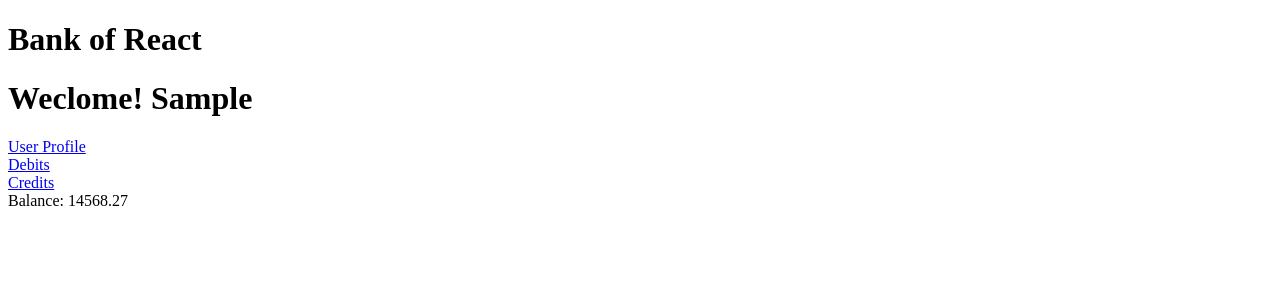
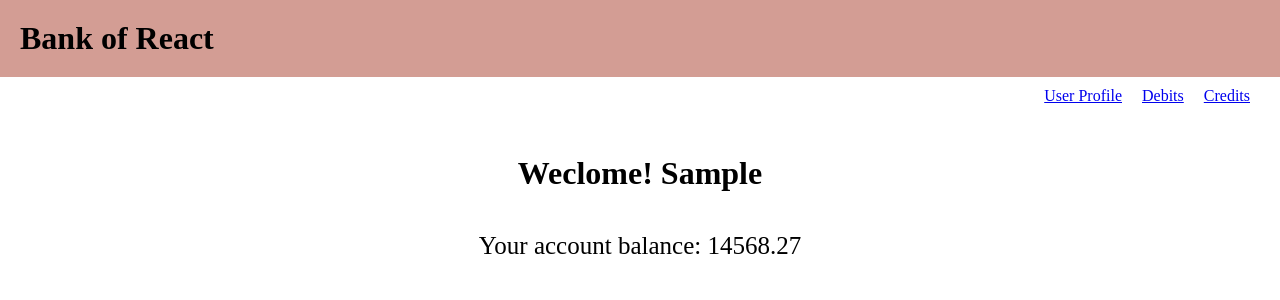
Before and after one commit to YahiaE/react-router, a React (Create React App) app in the folder bank-of-react/: page /login in a window 1280 px wide. Both pictures are taken after typing "Sample", "Sample123" into the empty fields and a click on the button "Log In". Shown: the top 300 px of the page. Built offline with nearby package versions, Linux system fonts and the light colour scheme.

Commit message:
update the css

```diff
--- a/bank-of-react/src/App.js
+++ b/bank-of-react/src/App.js
@@ -35,7 +35,7 @@ function App () {
 
     return (
         <Router>
-            <h1>Bank of React</h1>
+            <h1 className='nav'>Bank of React</h1>
             <Routes>
                 <Route exact path="/" element={<Home info={state}/>}/>
                 <Route exact path="/login" element={<LogIn user={state.currentUser} mockLogIn={mockLogIn} />}/>
--- a/bank-of-react/src/components/AccountBalance.js
+++ b/bank-of-react/src/components/AccountBalance.js
@@ -3,8 +3,8 @@ import React from 'react';
 function AccountBalance(props) {
 
     return (
-        <div>
-          Balance: {props.accountBalance}
+        <div className='balance'>
+          Your account balance: {props.accountBalance}
         </div>
     );
 
--- a/bank-of-react/src/components/Credits.js
+++ b/bank-of-react/src/components/Credits.js
@@ -1,5 +1,6 @@
 import React from 'react';
 import { Navigate } from 'react-router-dom'
+import {Link} from 'react-router-dom';
 
 function Credits(props){
 
@@ -22,7 +23,7 @@ function Credits(props){
 
     //sort the date
     credit.sort((a, b) => new Date(a.date) - new Date(b.date)).reverse();
-    const display = credit.map((c,index) => <div key={index} className='credit'><li>{new Date(c.date).toLocaleDateString()}</li><li>{c.description}</li><li>{c.amount}</li></div>)
+    const display = credit.map((c,index) => <div key={index} className='credit'><li className='date'>{new Date(c.date).toLocaleDateString()}</li><li>{c.description}</li><li>{c.amount}</li></div>)
 
     //listen for submit
     function handleSubmit(e){
@@ -49,20 +50,21 @@ function Credits(props){
             {!props.login && <Navigate to="/" />}
             { props.login &&
             <>
-                <h1>Credits</h1>
-                <div>Balance: {props.accountBalance}</div>
+                <Link className='links' to="/">Home</Link>
+                <h1 className='titles'>Credits</h1>
+                <div className='balance'>Balance: {props.accountBalance}</div>
+                <div className='credits'>{display}</div>
                 <form onSubmit={handleSubmit}>
-                    <div>
+                    <div className='input'>
                         <label htmlFor="description">Description</label>
                         <input type="text" name="description" onChange={descriptionChange} />
                     </div>
-                    <div>
+                    <div className='input'>
                         <label htmlFor="amount">Amount</label>
                         <input type="number" name="amount" onChange={amountChange} />
                     </div>
-                <button>Add Credit</button>
+                    <button>Add Credit</button>
                 </form>
-                <div className='credits'>{display}</div>
             </>
             }
         </div>
--- a/bank-of-react/src/components/Debits.js
+++ b/bank-of-react/src/components/Debits.js
@@ -1,5 +1,6 @@
 import React from 'react';
 import { Navigate } from 'react-router-dom'
+import {Link} from 'react-router-dom';
 
 function Debits(props){
 
@@ -21,7 +22,7 @@ function Debits(props){
 
     //sort the date
     debit.sort((a, b) => new Date(a.date) - new Date(b.date)).reverse();
-    const display = debit.map((d,index) => <div key={index} className='debit'><li>{new Date(d.date).toLocaleDateString()}</li><li>{d.description}</li><li>{d.amount}</li></div>)
+    const display = debit.map((d,index) => <div key={index} className='debit'><li className='date'>{new Date(d.date).toLocaleDateString()}</li><li>{d.description}</li><li>{d.amount}</li></div>)
 
     //listen for submit
     function handleSubmit(e){
@@ -47,20 +48,21 @@ function Debits(props){
         <div>
             {!props.login && <Navigate to="/" />}
             {props.login && <>
-                <h1>Debits</h1>
-                <div>Balance: {props.accountBalance}</div>
+                <Link className='links' to="/">Home</Link>
+                <h1 className='titles'>Debits</h1>
+                <div className='balance'>Balance: {props.accountBalance}</div>
+                <div className='debits'>{display}</div>
                 <form onSubmit={handleSubmit}>
-                    <div>
+                    <div className='input'>
                         <label htmlFor="description">Description</label>
                         <input type="text" name="description" onChange={descriptionChange} />
                     </div>
-                    <div>
+                    <div className='input'>
                         <label htmlFor="amount">Amount</label>
                         <input type="number" name="amount" onChange={amountChange} />
                     </div>
-                <button>Add Debit</button>
+                    <button>Add Debit</button>
                 </form>
-                <div className='debits'>{display}</div>
             </>}
         </div>
     );
--- a/bank-of-react/src/components/Home.js
+++ b/bank-of-react/src/components/Home.js
@@ -10,13 +10,12 @@ function Home(props) {
           {/* <img src="https://letstalkpayments.com/wp-content/uploads/2016/04/Bank.png" alt="bank"/> */}
           {!props.info.currentUser.login && <h3>Please <Link to="/login">login</Link></h3>}
           {props.info.currentUser.login && <>
-                                  <h1>Weclome! {props.info.currentUser.userName}</h1>
-                                  <Link to="/userProfile">User Profile</Link>
-                                  <br />
-                                  <Link to="/Debits">Debits</Link>
-                                  <br />
-                                  <Link to="/Credits">Credits</Link>
-
+                                  <div className='links'>
+                                    <Link to="/userProfile">User Profile</Link>
+                                    <Link to="/Debits">Debits</Link>
+                                    <Link to="/Credits">Credits</Link>
+                                  </div>
+                                  <h1 className='titles'>Weclome! {props.info.currentUser.userName}</h1>
                                   <AccountBalance accountBalance={props.info.accountBalance}/>
                                 </>}
         </div>
--- a/bank-of-react/src/components/UserProfile.js
+++ b/bank-of-react/src/components/UserProfile.js
@@ -8,12 +8,12 @@ function UserProfile(props){
         {!props.info.currentUser.login && <Navigate to="/"/>}
           {props.info.currentUser.login &&
             <>
-              <h1>User Profile</h1>
-
-              <div>Username: {props.info.currentUser.userName}</div>
-              <div>Member Since: {props.info.currentUser.memberSince}</div>
-
-              <Link to="/">Home</Link>
+              <Link className='links' to="/">Home</Link>
+              <h1 className='titles'>User Profile</h1>
+            <div className='infos'>
+              <div className='info'>Username: {props.info.currentUser.userName}</div>
+              <div className='info'>Member Since: {props.info.currentUser.memberSince}</div>
+            </div>
           </>
          }
       </div>
--- a/bank-of-react/src/style.css
+++ b/bank-of-react/src/style.css
@@ -1,16 +1,40 @@
+*{
+  margin: 0;
+}
+
 li{
     list-style: none;
+    display: flex;
+    justify-content: center;
+    margin-top: 10px;
+    font-size: 15px;
+    font-weight: bold;
 }
 
 .debit, .credit{
+    display: block;
+    margin: 0 auto;
+    padding: 10px;
+    gap:20px;
     text-align: center;
-    padding: 20px;
+    border: 1px solid black;
+    width: 50%;
+    border-radius: 50px 20px;
+    background-color: antiquewhite;
 }
 
 .debits, .credits{
+    margin-top: 20px;
+    margin-bottom: 30px;
     display: flex;
     flex-direction: column;
     gap:5px;
+}
+
+.date{
+   font-size: 20px;
+   text-decoration: underline;
+   font-weight: thin;
 }
 
 /* remove the arrow on the input field*/
@@ -24,3 +48,67 @@ input::-webkit-inner-spin-button {
 input[type=number] {
   -moz-appearance: textfield;
 }
+
+.nav{
+  margin: 0;
+  background-color: rgb(211, 157, 148);
+  padding: 20px;
+}
+
+form{
+  display: flex;
+  gap:10px;
+  margin-top: 10px;
+  justify-content: center;
+  flex-direction: column;
+}
+
+.input{
+  display: flex;
+  gap:10px;
+  justify-content: center;
+}
+
+input{
+  width: 150px;
+}
+
+button{
+  width: 100px;
+  margin: 0px auto;
+  margin-bottom: 20px;
+}
+
+.links{
+  display: flex;
+  gap:20px;
+  justify-content: right;
+  margin-top: 10px;
+  margin-right: 30px;
+}
+
+.titles{
+  margin-top: 50px;
+  text-align: center;
+}
+
+.balance{
+  margin-top: 40px;
+  font-size: 25px;
+  text-align: center;
+}
+
+.info{
+  font-size: 20px;
+}
+
+.infos{
+  display: flex;
+  flex-direction: column;
+  border: 1px solid black;
+  width: 50%;
+  padding: 10px;
+  margin: 40px auto;
+  text-align: center;
+  border-radius: 10px;
+}
```
